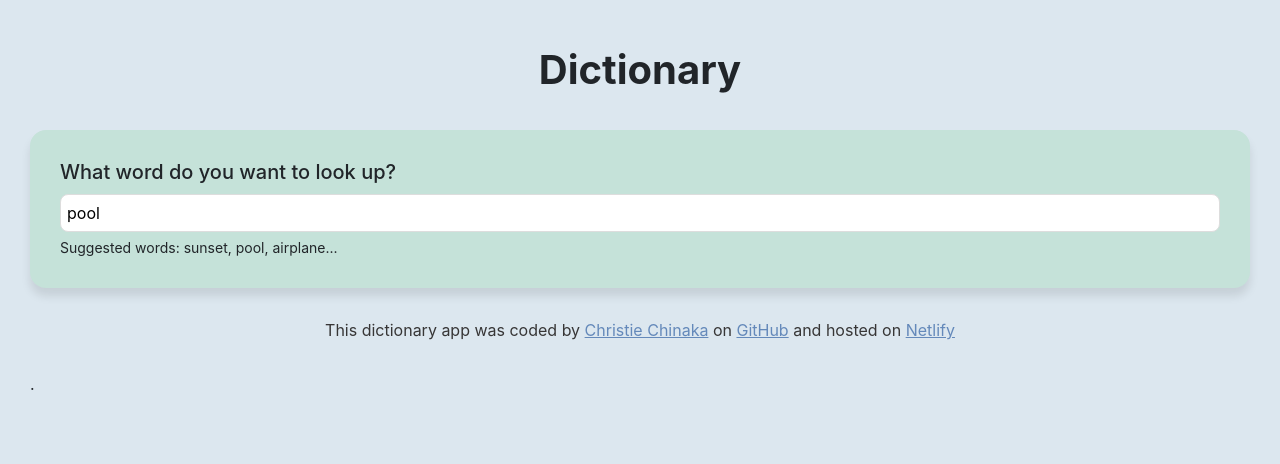
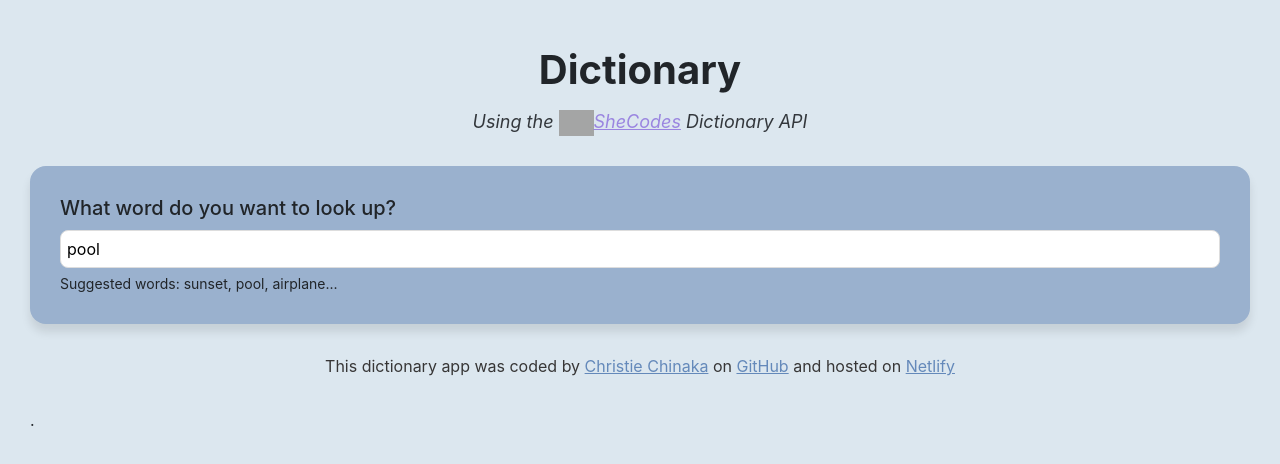
Before and after one commit to cechinaka/chinaka-dictionary-app, a React (Create React App) app: page / in a window 1280 px wide. Shown: the top 464 px of the page. Built offline with nearby package versions, Linux system fonts and the light colour scheme; no server answers; grey boxes are pictures that could not be loaded.

Commit message:
Styled header and section colors

```diff
--- a/src/App.css
+++ b/src/App.css
@@ -16,6 +16,18 @@ a {
   font-weight: bold;
 }
 
+.App-Header h4 {
+  font-size: 18px;
+  font-style: italic;
+  font-weight: 400;
+  margin-top: 10px;
+  opacity: .9;
+}
+
+.App-Header h4 a {
+  color: #8464dbd3;
+}
+
 .App-Main {
   margin: 0 auto;
 }
--- a/src/App.js
+++ b/src/App.js
@@ -6,6 +6,8 @@ function App() {
     <div className="App">
       <header className='App-Header'>
       Dictionary
+      <h4>Using the <img src="https://s3.amazonaws.com/shecodesio-production/uploads/files/000/169/485/original/SheCodes_Logo.png?1751481705" alt="SheCodes Logo" width="35" />
+      <a href="https://shecodes.io" target="_blank" rel="noreferrer">SheCodes</a> Dictionary API</h4>
       </header>
       <main className='App-Main'>
         <Dictionary defaultSearchWord="pool" />
--- a/src/Dictionary.css
+++ b/src/Dictionary.css
@@ -4,7 +4,7 @@
 }
 
 .Dictionary section {
-    background: rgb(197, 226, 217);
+    background: rgb(154, 177, 206);
     border-radius: 16px;
     box-shadow: 0 8px 10px rgb(0 0 0 / 10%);
     padding: 30px;
```
